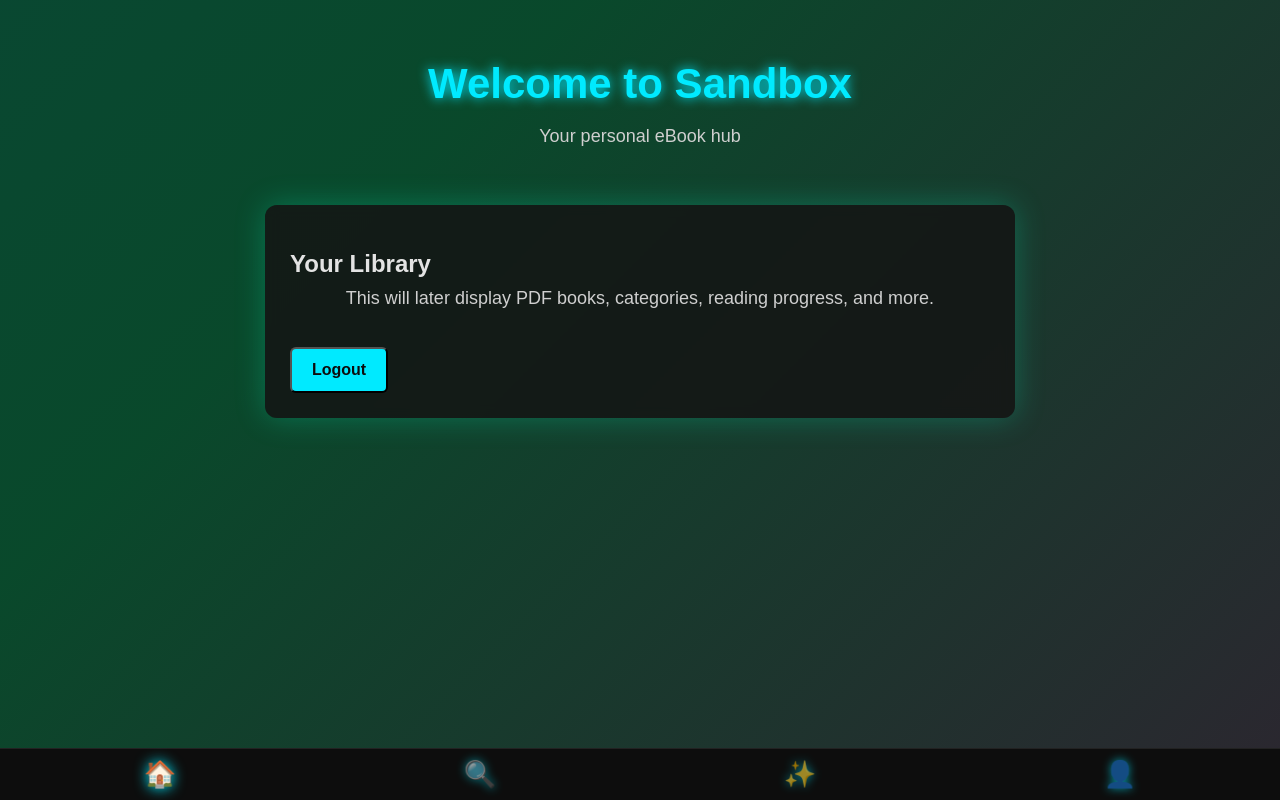
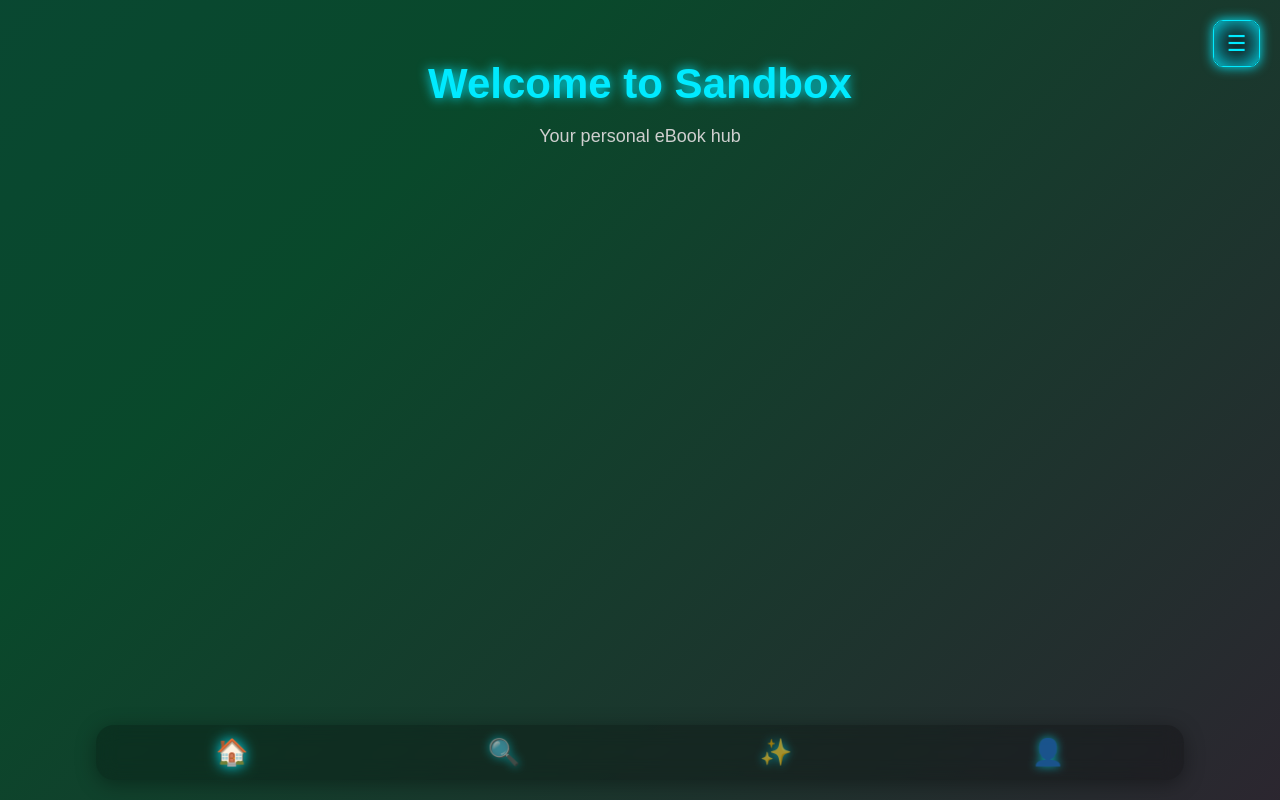
Before and after one commit to Milli87x/sandbox-, a Django app: page /firstpage/ in a window 1280 px wide. Run offline with Django 5.2, Linux system fonts and the light colour scheme.

Commit message:
added temoletes for the bottom-nav,also added a menu button

```diff
--- a/idea/templates/firstpage.html
+++ b/idea/templates/firstpage.html
@@ -114,6 +114,133 @@
     text-shadow: 0 0 14px #00eaff;
 }
 
+.bottom-nav {
+    position: fixed;
+    bottom: 0;
+    left: 0;
+    width: 100%;
+    display: flex;
+    justify-content: space-around;
+    padding: 12px 0;
+    backdrop-filter: blur(4px);
+    background: transparent;
+}
+.bottom-nav a {
+    color: red;
+    font-size: 18px;
+    text-decoration: none;
+}
+
+body {
+    margin: 0;
+    padding: 0;
+}
+
+/* Floating Nav */
+.bottom-nav {
+    position: fixed;
+    bottom: 20px; /* lifts bar so it floats */
+    left: 50%;
+    transform: translateX(-50%);
+    width: 85%; /* not edge to edge */
+
+    background: rgba(0, 0, 0, 0.25); /* transparent dark tint */
+    backdrop-filter: blur(10px); /* glass effect */
+    -webkit-backdrop-filter: blur(10px);
+
+    padding: 12px 0;
+    border-radius: 18px; /* rounded edges */
+
+    display: flex;
+    justify-content: space-around;
+    align-items: center;
+
+    border: none; /* removes any visible line */
+    box-shadow: 0 4px 20px rgba(0,0,0,0.35); /* soft shadow for floating look */
+}
+
+/* Links/icons */
+.bottom-nav a {
+    color: #ffffff;
+    text-decoration: none;
+    font-size: 20px;
+    font-weight: 400;
+    opacity: 0.8;
+    transition: 0.2s;
+}
+
+.bottom-nav a:hover,
+.bottom-nav a.active {
+    opacity: 1;
+}
+
+
+
+
+/* MENU BUTTON (top-right neon square) */
+.menu-wrapper {
+    position: fixed;
+    top: 20px;
+    right: 20px;
+    z-index: 2000;
+}
+
+.menu-button {
+    width: 45px;
+    height: 45px;
+    background: rgba(20, 20, 20, 0.9);
+    border-radius: 10px;
+    box-shadow: 0 0 12px #00eaff, 0 0 25px #00eaff inset;
+    border: 1px solid #00eaff;
+    display: flex;
+    justify-content: center;
+    align-items: center;
+    font-size: 22px;
+    color: #00eaff;
+    cursor: pointer;
+    transition: 0.25s;
+}
+
+.menu-button:hover {
+    box-shadow: 0 0 18px #00eaff, 0 0 35px #00eaff inset;
+    transform: scale(1.05);
+}
+
+/* DROPDOWN MENU */
+.menu-dropdown {
+    position: absolute;
+    top: 55px;
+    right: 0;
+    background: rgba(15, 15, 15, 0.95);
+    width: 160px;
+    border-radius: 10px;
+    padding: 10px 0;
+    box-shadow: 0 0 20px #00eaff;
+    backdrop-filter: blur(6px);
+    display: none;
+}
+
+.menu-dropdown a,
+.menu-dropdown .logout-btn {
+    display: block;
+    width: 100%;
+    padding: 10px 15px;
+    color: #00eaff;
+    text-decoration: none;
+    font-size: 16px;
+    background: transparent;
+    border: none;
+    text-align: left;
+    cursor: pointer;
+    transition: 0.2s;
+}
+
+.menu-dropdown a:hover,
+.menu-dropdown .logout-btn:hover {
+    background: rgba(0, 234, 255, 0.15);
+    text-shadow: 0 0 10px #00eaff;
+}
+
     </style>
 </head>
 
@@ -122,16 +249,23 @@
 
     <h1>Welcome to Sandbox</h1>
     <p>Your personal eBook hub</p>
+    <div class="menu-wrapper">
+    <div class="menu-button" onclick="toggleMenu()">
+        ☰
+    </div>
 
-    <div class="content-box">
-        <h2>Your Library</h2>
-        <p>This will later display PDF books, categories, reading progress, and more.</p>
+    <div id="menu-dropdown" class="menu-dropdown">
+        <a href="#">Settings</a>
+        <a href="#">About Us</a>
 
-        <form method="post" action="{% url 'logout' %}" style="display:inline; margin:0; padding:0;">
+        <form method="post" action="{% url 'logout' %}">
             {% csrf_token %}
-            <button type="submit" class="btn">Logout</button>
+            <button type="submit" class="logout-btn">Logout</button>
         </form>
     </div>
+    </div>
+
+
    <div class="bottom-nav">
     <a href="{% url 'firstpage' %}" class="nav-item {% if active_page == 'home' %}active{% endif %}">🏠</a>
     <a href="{% url 'search' %}" class="nav-item {% if active_page == 'search' %}active{% endif %}">🔍</a>
@@ -141,5 +275,23 @@
 
 
     </div>
+
+    <script>
+function toggleMenu() {
+    var menu = document.getElementById("menu-dropdown");
+    menu.style.display = (menu.style.display === "block") ? "none" : "block";
+}
+
+// Close menu if clicked outside
+document.addEventListener("click", function(e) {
+    const menu = document.getElementById("menu-dropdown");
+    const btn = document.querySelector(".menu-button");
+
+    if (!menu.contains(e.target) && !btn.contains(e.target)) {
+        menu.style.display = "none";
+    }
+});
+</script>
+
 </body>
 </html>
--- a/idea/urls.py
+++ b/idea/urls.py
@@ -12,5 +12,4 @@ urlpatterns = [
     path('search/', views.search, name='search'),
     path('explore/', views.explore, name='explore'),
     path('profile/', views.profile, name='profile'),
-
 ]
```
Also changed, not shown: db.sqlite3, idea/templates/explore.html (added), idea/templates/profile.html (added), idea/templates/search.html (added).
